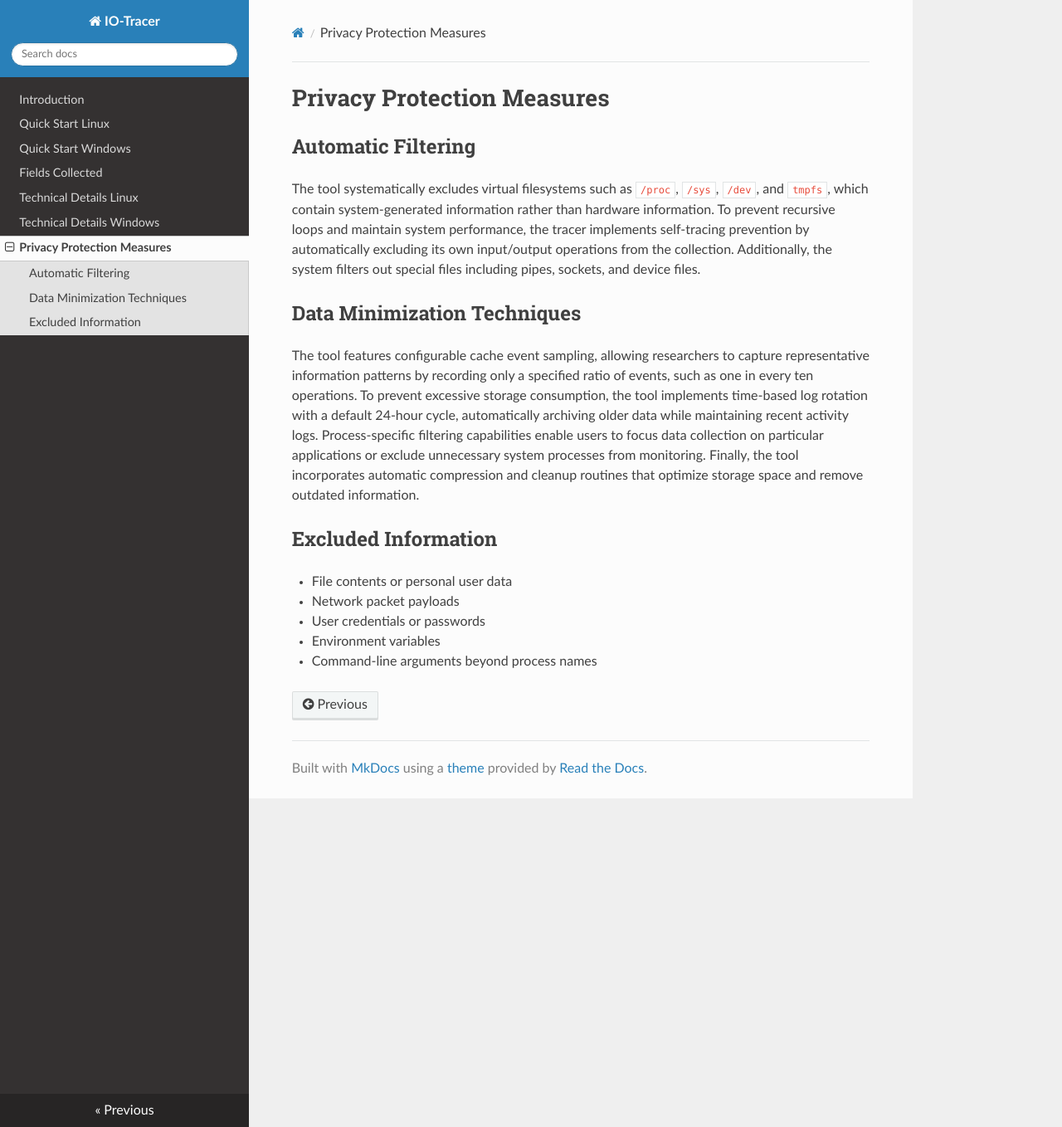
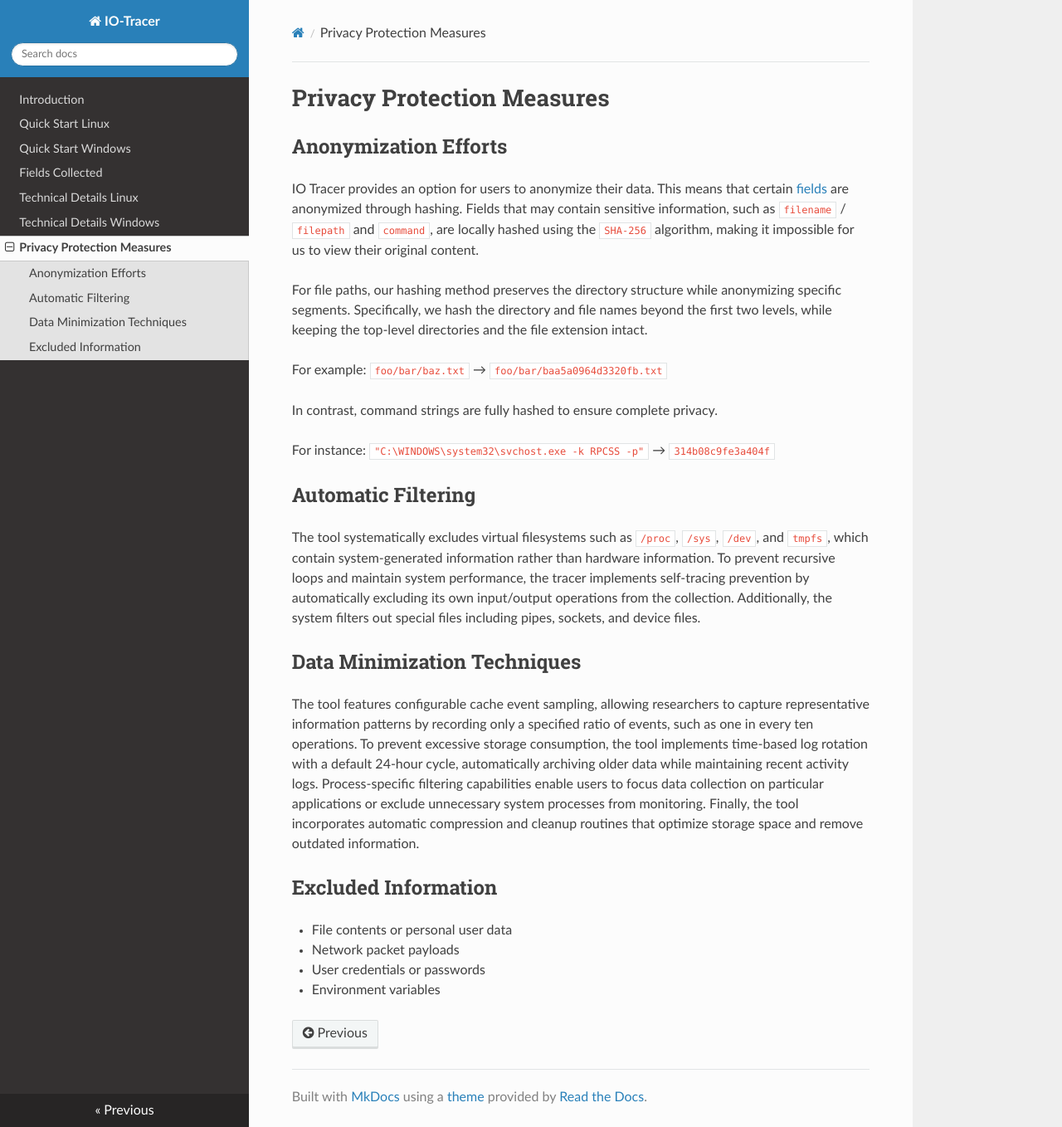
Before and after one commit to cacheMon/iotracerdocs, an MkDocs documentation site: the page built from docs/privacy.md, in a window 1280 px wide and 1358 px high. Shown: the whole window at 83% size. Built offline with MkDocs 1.6.1, drawn with Linux system fonts in a browser that asks for light colours; nearby versions of some CDN libraries.

Commit message:
enhance privacy documentation by expanding anonymization efforts section and clarifying data handling examples

```diff
--- a/docs/privacy.md
+++ b/docs/privacy.md
@@ -1,4 +1,19 @@
 # Privacy Protection Measures
+
+## Anonymization Efforts
+
+IO Tracer provides an option for users to anonymize their data. This means that certain [fields](fields.md) are anonymized through hashing. Fields that may contain sensitive information, such as `filename` / `filepath` and `command`, are locally hashed using the `SHA-256` algorithm, making it impossible for us to view their original content.
+
+For file paths, our hashing method preserves the directory structure while anonymizing specific segments. Specifically, we hash the directory and file names beyond the first two levels, while keeping the top-level directories and the file extension intact.
+
+For example:
+`foo/bar/baz.txt` → `foo/bar/baa5a0964d3320fb.txt`
+
+In contrast, command strings are fully hashed to ensure complete privacy.
+
+For instance:
+`"C:\WINDOWS\system32\svchost.exe -k RPCSS -p"` → `314b08c9fe3a404f`
+
 ## Automatic Filtering
 The tool systematically excludes virtual filesystems such as `/proc`, `/sys`, `/dev`, and `tmpfs`, which contain system-generated information rather than hardware information. To prevent recursive loops and maintain system performance, the tracer implements self-tracing prevention by automatically excluding its own input/output operations from the collection. Additionally, the system filters out special files including pipes, sockets, and device files.
 
@@ -10,4 +25,3 @@ The tool features configurable cache event sampling, allowing researchers to cap
 - Network packet payloads
 - User credentials or passwords
 - Environment variables
-- Command-line arguments beyond process names
```
